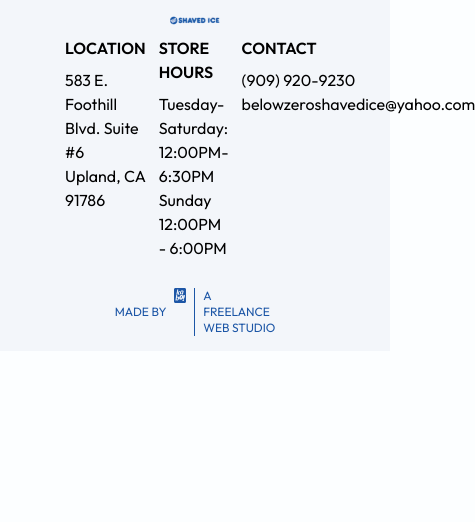
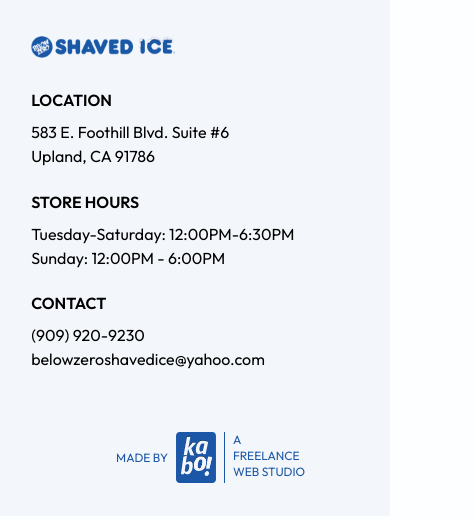
Before and after one commit to msclal/below-zero, a Next.js app: page / in a window 390 px wide. Shown: the top 522 px of the page, 475 px wide, since content can reach past the window. Built offline with nearby package versions, Linux system fonts and the light colour scheme.

Commit message:
responsive and added phone/email links

```diff
--- a/src/app/page.js
+++ b/src/app/page.js
@@ -1,5 +1,5 @@
 import React from "react";
-import Footer from "./components/Footer";
+import Footer from "../components/Footer";
 
 const page = () => {
   return (
--- a/src/app/components/Footer.jsx
+++ b/src/components/Footer.jsx
@@ -1,13 +1,14 @@
 import Image from "next/image";
 import React from "react";
 import KABOLogo from "/public/KABOLogo.svg";
+import Link from "next/link";
 import BelowZeroLogo from "/public/BelowZeroLogo.svg";
 
 const Footer = () => {
   return (
     <>
-      <div className="flex flex-col items-center justify-center bg-[#F3F6FA] py-[4%]">
-        <div className="w-[13%]">
+      <div className="flex flex-col sm:items-center sm:justify-center bg-[#F3F6FA] py-[4%] max-sm:pl-[8%]">
+        <div className="max-sm:w-[40%] sm:w-[20%] lg:w-[13%] max-sm:py-[5%]">
           <Image
             src={BelowZeroLogo}
             alt="Landing"
@@ -18,26 +19,41 @@ const Footer = () => {
           />
         </div>
 
-        <div className="flex space-x-[5%] w-8/12 text-black mt-[3%] mb-[7%]">
+        <div className="flex max-sm:flex-col max-sm:items-start max-sm:space-y-[6%] sm:space-x-[5%] sm:w-10/12 lg:w-8/12 text-black mt-[3%] mb-[7%] text-base">
           <div className="flex flex-col w-full">
             <span className="font-semibold mb-2">LOCATION</span>
             <span className="">583 E. Foothill Blvd. Suite #6</span>
             Upland, CA 91786
           </div>
+
           <div className="flex flex-col w-full">
             <span className="font-semibold mb-2">STORE HOURS</span>
-            <span>Tuesday-Saturday: 12:00PM-6:30PM</span>Sunday 12:00PM - 6:00PM
+            <span>Tuesday-Saturday: 12:00PM-6:30PM</span>
+            Sunday: 12:00PM - 6:00PM
           </div>
+
           <div className="flex flex-col w-full">
             <span className="font-semibold mb-2">CONTACT</span>
-            <span className="">
-              (909) 920-9230 belowzeroshavedice@yahoo.com
-            </span>
+            <Link
+              target="_blank"
+              href={"tel:9099209230"}
+              className="no-underline text-black"
+            >
+              (909) 920-9230
+            </Link>
+            <Link
+              target="_blank"
+              href="mailto:belowzeroshavedice@yahoo.com"
+              className="no-underline text-black"
+            >
+              {" "}
+              belowzeroshavedice@yahoo.com
+            </Link>
           </div>
         </div>
-        <div className="flex text-[#1C56A6] text-xs justify-center">
+        <div className="flex text-[#1C56A6] text-xs justify-center max-sm:pt-[10%] max-sm:pb-[5%]">
           <p className="flex items-center">MADE BY</p>
-          <div className="w-[3%] mx-2">
+          <div className="w-[40px] mx-2">
             <Image
               src={KABOLogo}
               alt="Landing"
--- a/tailwind.config.js
+++ b/tailwind.config.js
@@ -45,7 +45,6 @@ module.exports = {
         },
         secondary: { background: "#F3F6FA" },
         text: {
-          DEFAULT: "hsl(var(--secondary))",
           subtext: "#F3F6FA",
         },
         border: "#CFCFCF",
```
